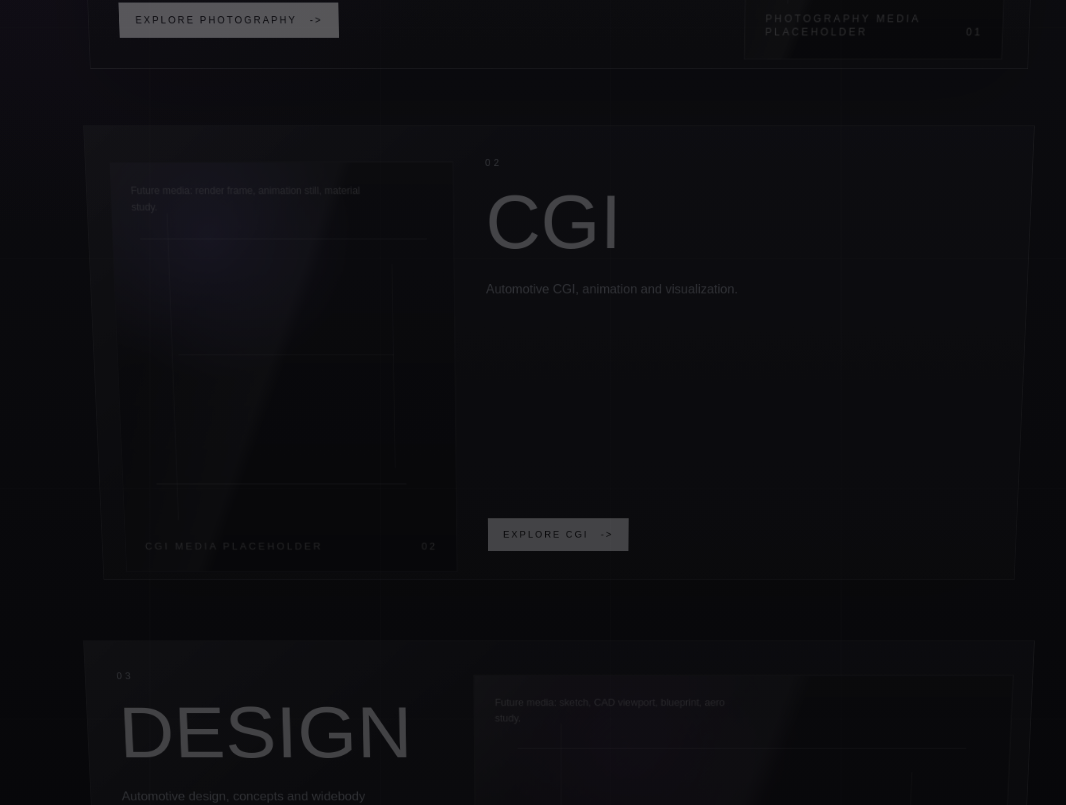
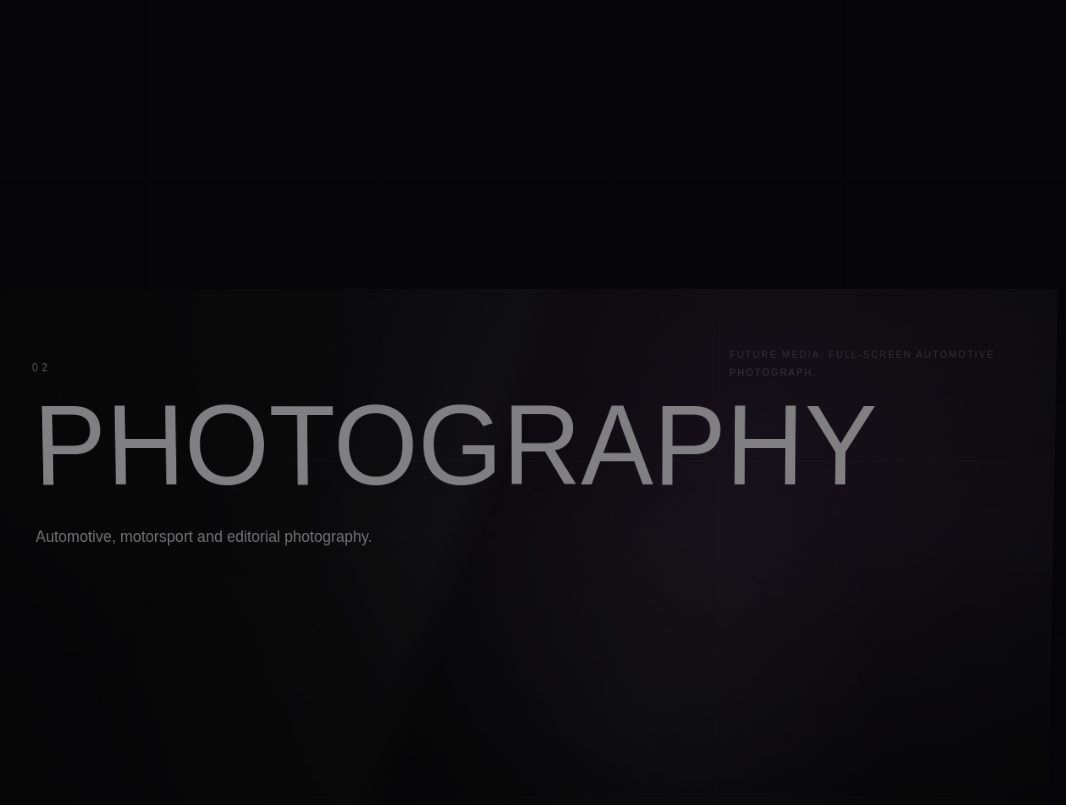
Before and after one commit to ramielscreams/akanimates, a Next.js app: page / in a window 1280 px wide. Shown: the part 1436-2241 px from the top of the page, without its empty margins (81-1147 px from the left). Built offline with nearby package versions, Linux system fonts and the light colour scheme.

Commit message:
rolodex update

```diff
--- a/src/app/globals.css
+++ b/src/app/globals.css
@@ -42,11 +42,12 @@ body {
 .rolodex-shell {
   position: relative;
   isolation: isolate;
-  overflow: clip;
+  min-height: 100dvh;
+  overflow-x: clip;
   background:
-    radial-gradient(circle at 72% 8%, rgba(74, 43, 99, 0.34), transparent 30rem),
-    radial-gradient(circle at 10% 44%, rgba(43, 22, 56, 0.28), transparent 28rem),
-    linear-gradient(180deg, #050507 0%, #0c0c10 48%, #050507 100%);
+    radial-gradient(circle at 78% 12%, rgba(74, 43, 99, 0.24), transparent 32rem),
+    radial-gradient(circle at 6% 48%, rgba(43, 22, 56, 0.24), transparent 34rem),
+    #050507;
 }
 
 .rolodex-atmosphere {
@@ -67,121 +68,189 @@ body {
   transform-style: preserve-3d;
 }
 
-.rolodex-frame {
-  position: sticky;
-  top: clamp(5.75rem, 11svh, 8rem);
-  min-height: calc(100svh - clamp(5.75rem, 11svh, 8rem));
-  display: flex;
-  align-items: center;
-  padding: 6svh clamp(1.5rem, 4vw, 3rem);
+.rolodex-scene-wrap {
+  position: relative;
+  z-index: var(--rolodex-depth);
+  height: 170dvh;
   transform-style: preserve-3d;
 }
 
-.rolodex-frame + .rolodex-frame {
-  margin-top: -18svh;
+.rolodex-scene-wrap:last-child {
+  height: 100dvh;
 }
 
-.rolodex-frame:last-child {
-  margin-bottom: 16svh;
-}
-
-.rolodex-card {
-  width: min(100%, 80rem);
-  height: min(74svh, 46rem);
-  min-height: 34rem;
-  margin: 0 auto;
-  padding: clamp(1.25rem, 3vw, 2.5rem);
-  background:
-    linear-gradient(135deg, rgba(255, 255, 255, 0.075), transparent 30%),
-    linear-gradient(180deg, rgba(20, 20, 26, 0.96), rgba(12, 12, 16, 0.98));
-  border: 1px solid rgba(255, 255, 255, 0.12);
-  box-shadow: 0 2.5rem 7rem rgba(0, 0, 0, 0.42);
-  transform-origin: 50% 42%;
+.rolodex-panel {
+  position: sticky;
+  top: 0;
+  width: 100vw;
+  height: 100dvh;
+  min-height: 100dvh;
+  overflow: hidden;
+  background: var(--rolodex-surface);
+  transform-origin: left center;
   transform-style: preserve-3d;
 }
 
-.rolodex-copy {
-  transform: translateZ(42px);
+.rolodex-media-layer,
+.rolodex-overlay-layer,
+.rolodex-content-layer {
+  position: absolute;
+  inset: 0;
 }
 
-.rolodex-media {
-  transform: translateZ(72px);
+.rolodex-media-layer {
+  z-index: 0;
+  overflow: hidden;
+  background:
+    radial-gradient(circle at 72% 22%, var(--rolodex-accent), transparent 34rem),
+    linear-gradient(135deg, rgba(255, 255, 255, 0.1), transparent 28%),
+    var(--rolodex-surface);
+}
+
+.rolodex-media-field {
+  position: absolute;
+  inset: 0;
+  background:
+    linear-gradient(110deg, transparent 14%, rgba(255, 255, 255, 0.13) 42%, transparent 45%),
+    radial-gradient(circle at 62% 58%, rgba(255, 255, 255, 0.12), transparent 18rem),
+    linear-gradient(180deg, rgba(244, 245, 247, 0.08), rgba(5, 5, 7, 0.6));
+  opacity: 0.72;
+  transform: scale(1.02);
+}
+
+.rolodex-media-lines {
+  position: absolute;
+  inset: 0;
+  background:
+    linear-gradient(90deg, transparent 0 11%, rgba(255, 255, 255, 0.1) 11% calc(11% + 1px), transparent calc(11% + 1px)),
+    linear-gradient(90deg, transparent 0 69%, rgba(255, 255, 255, 0.08) 69% calc(69% + 1px), transparent calc(69% + 1px)),
+    linear-gradient(180deg, transparent 0 24%, rgba(255, 255, 255, 0.12) 24% calc(24% + 1px), transparent calc(24% + 1px)),
+    linear-gradient(180deg, transparent 0 72%, rgba(255, 255, 255, 0.1) 72% calc(72% + 1px), transparent calc(72% + 1px));
+  opacity: 0.55;
+}
+
+.rolodex-media-label,
+.rolodex-media-note {
+  position: absolute;
+  right: clamp(1.5rem, 5vw, 4.5rem);
+  max-width: 20rem;
+  color: rgba(244, 245, 247, 0.46);
+  text-transform: uppercase;
+}
+
+.rolodex-media-label {
+  bottom: clamp(1.5rem, 5vw, 4rem);
+  font-size: 0.6875rem;
+  letter-spacing: 0.26em;
+}
+
+.rolodex-media-note {
+  top: clamp(1.5rem, 5vw, 4rem);
+  font-size: 0.6875rem;
+  letter-spacing: 0.18em;
+  line-height: 1.8;
+}
+
+.rolodex-overlay-layer {
+  z-index: 1;
+  background:
+    linear-gradient(90deg, rgba(5, 5, 7, 0.88), rgba(5, 5, 7, 0.48) 42%, rgba(5, 5, 7, 0.1) 70%),
+    linear-gradient(180deg, rgba(5, 5, 7, 0.3), transparent 34%, rgba(5, 5, 7, 0.72));
+}
+
+.rolodex-content-layer {
+  z-index: 2;
+  display: flex;
+  flex-direction: column;
+  justify-content: space-between;
+  align-items: flex-start;
+  padding: clamp(5rem, 8vh, 7rem) clamp(1.5rem, 6vw, 5rem) clamp(2rem, 6vh, 5rem);
+  pointer-events: none;
+}
+
+.rolodex-content-layer a {
+  pointer-events: auto;
 }
 
 @keyframes rolodex-depth {
   0% {
-    opacity: 0.34;
-    transform: translateY(26svh) translateZ(-150px) rotateX(-7deg) scale(0.88);
-    filter: saturate(0.82) brightness(0.74);
+    opacity: 0.72;
+    transform: translateY(28dvh) translateZ(-120px) rotateX(-3deg) scale(0.92);
+    filter: saturate(0.82) brightness(0.72);
   }
 
-  32%,
-  58% {
+  34%,
+  56% {
     opacity: 1;
     transform: translateY(0) translateZ(0) rotateX(0) scale(1);
     filter: saturate(1) brightness(1);
   }
 
   100% {
-    opacity: 0.28;
-    transform: translateY(-24svh) translateZ(-180px) rotateX(6deg) scale(0.86);
-    filter: saturate(0.76) brightness(0.66);
+    opacity: 0.58;
+    transform: translateY(-18dvh) translateZ(-150px) rotateX(3deg) scale(0.92);
+    filter: saturate(0.78) brightness(0.66);
   }
 }
 
 @keyframes rolodex-media-drift {
   0% {
-    transform: translateY(18px) translateZ(36px) scale(1.045);
+    transform: scale(1.06) translateY(1.8dvh);
   }
 
-  45%,
-  60% {
-    transform: translateY(0) translateZ(72px) scale(1);
+  34%,
+  56% {
+    transform: scale(1.02) translateY(0);
   }
 
   100% {
-    transform: translateY(-18px) translateZ(34px) scale(1.035);
+    transform: scale(1.06) translateY(-1.8dvh);
   }
 }
 
 @supports (animation-timeline: view()) {
-  .rolodex-card {
+  .rolodex-panel {
     animation: rolodex-depth both linear;
-    animation-range: entry -8% exit 108%;
+    animation-range: entry 0% exit 100%;
     animation-timeline: view();
   }
 
-  .rolodex-media {
+  .rolodex-media-field {
     animation: rolodex-media-drift both linear;
-    animation-range: entry -8% exit 108%;
+    animation-range: entry 0% exit 100%;
     animation-timeline: view();
   }
 }
 
 @media (max-width: 767px) {
-  .rolodex-frame {
-    top: 7.25rem;
-    min-height: calc(100svh - 7.25rem);
-    padding: 4svh 1rem;
+  .rolodex-scene-wrap {
+    height: 150dvh;
   }
 
-  .rolodex-frame + .rolodex-frame {
-    margin-top: -12svh;
+  .rolodex-scene-wrap:last-child {
+    height: 100dvh;
   }
 
-  .rolodex-card {
-    height: auto;
-    min-height: min(76svh, 42rem);
-    padding: 1rem;
+  .rolodex-panel {
+    transform-origin: left top;
   }
 
-  .rolodex-copy,
-  .rolodex-media {
-    transform: none;
+  .rolodex-content-layer {
+    padding: 4.5rem 1.5rem 2rem;
+  }
+
+  .rolodex-media-note {
+    display: none;
+  }
+
+  .rolodex-media-label {
+    left: 1.5rem;
+    right: 1.5rem;
+    bottom: 1.25rem;
   }
 
   @supports (animation-timeline: view()) {
-    .rolodex-card {
+    .rolodex-panel {
       animation-name: rolodex-mobile-depth;
     }
   }
@@ -189,19 +258,19 @@ body {
 
 @keyframes rolodex-mobile-depth {
   0% {
-    opacity: 0.54;
-    transform: translateY(12svh) scale(0.95);
+    opacity: 0.82;
+    transform: translateY(16dvh) scale(0.96);
   }
 
-  32%,
-  62% {
+  34%,
+  60% {
     opacity: 1;
     transform: translateY(0) scale(1);
   }
 
   100% {
-    opacity: 0.48;
-    transform: translateY(-10svh) scale(0.95);
+    opacity: 0.76;
+    transform: translateY(-10dvh) scale(0.96);
   }
 }
 
@@ -219,17 +288,20 @@ body {
     perspective: none;
   }
 
-  .rolodex-frame {
+  .rolodex-scene-wrap,
+  .rolodex-scene-wrap:last-child {
+    height: auto;
+  }
+
+  .rolodex-panel {
     position: relative;
     top: auto;
-    min-height: auto;
+    min-height: 100dvh;
     margin-top: 0 !important;
-    padding-block: 2rem;
   }
 
-  .rolodex-card,
-  .rolodex-copy,
-  .rolodex-media {
+  .rolodex-panel,
+  .rolodex-media-field {
     filter: none !important;
     transform: none !important;
   }
--- a/src/app/page.tsx
+++ b/src/app/page.tsx
@@ -1,15 +1,9 @@
 import { Rolodex } from "@/components/home/rolodex";
-import { SiteNavigation } from "@/components/site-navigation";
 
 export default function Home() {
   return (
-    <div className="flex w-full flex-1 flex-col bg-[#050507] text-[#f4f5f7]">
-      <div className="sticky top-0 z-50 border-b border-white/10 bg-[#050507]/88 px-6 py-5 backdrop-blur-md sm:px-10 lg:px-12">
-        <div className="mx-auto max-w-7xl">
-          <SiteNavigation />
-        </div>
-      </div>
-      <main className="flex flex-1 flex-col">
+    <div className="min-h-dvh w-full bg-[#050507] text-[#f4f5f7]">
+      <main>
         <Rolodex />
       </main>
     </div>
--- a/src/components/home/rolodex-item.tsx
+++ b/src/components/home/rolodex-item.tsx
@@ -10,42 +10,51 @@ export type RolodexEntry = {
   mediaLabel: string;
   mediaNote: string;
   accent: string;
-  alignment: "left" | "right";
+  surface: string;
 };
 
 type RolodexItemProps = {
   entry: RolodexEntry;
+  depth: number;
 };
 
-export function RolodexItem({ entry }: RolodexItemProps) {
+export function RolodexItem({ entry, depth }: RolodexItemProps) {
   const style = {
     "--rolodex-accent": entry.accent,
+    "--rolodex-surface": entry.surface,
+    "--rolodex-depth": depth,
   } as CSSProperties;
+  const TitleTag = depth === 1 ? "h1" : "h2";
 
   return (
-    <article className="rolodex-frame" style={style}>
-      <div className="rolodex-card">
-        <div
-          className={`grid h-full gap-8 lg:grid-cols-[0.78fr_1.22fr] lg:gap-12 ${
-            entry.alignment === "right" ? "lg:[&>.rolodex-copy]:order-2" : ""
-          }`}
-        >
-          <div className="rolodex-copy flex flex-col justify-between">
+    <article className="rolodex-scene-wrap" style={style}>
+      <div className="rolodex-panel">
+        <div className="rolodex-media-layer" aria-hidden="true">
+          {/* Replace this placeholder with a future full-screen image, video, or render. */}
+          <div className="rolodex-media-field" />
+          <div className="rolodex-media-lines" />
+          <p className="rolodex-media-label">{entry.mediaLabel}</p>
+          <p className="rolodex-media-note">{entry.mediaNote}</p>
+        </div>
+
+        <div className="rolodex-overlay-layer" aria-hidden="true" />
+
+        <div className="rolodex-content-layer">
           <div>
-              <p className="text-xs uppercase tracking-[0.34em] text-[#a5abb5]">
+            <p className="text-xs uppercase tracking-[0.38em] text-[#a5abb5]">
               {entry.index}
             </p>
-              <h2 className="mt-6 text-5xl font-light uppercase leading-[0.9] tracking-normal text-[#f4f5f7] sm:text-7xl lg:text-8xl">
+            <TitleTag className="mt-6 text-6xl font-light uppercase leading-[0.86] tracking-normal text-[#f4f5f7] sm:text-8xl lg:text-9xl">
               {entry.title}
-              </h2>
-              <p className="mt-7 max-w-sm text-sm leading-7 text-[#a5abb5] sm:text-base">
+            </TitleTag>
+            <p className="mt-8 max-w-[28rem] text-base leading-8 text-[#d7d9de] sm:text-lg">
               {entry.description}
             </p>
           </div>
 
           <Link
             href={entry.href}
-              className="group mt-10 inline-flex min-h-11 w-fit items-center gap-4 bg-[#f4f5f7] px-5 text-xs font-medium uppercase tracking-[0.22em] text-[#050507] transition duration-300 hover:bg-white focus-visible:outline focus-visible:outline-2 focus-visible:outline-offset-4 focus-visible:outline-[#7d67e6]"
+            className="group inline-flex min-h-12 w-fit items-center gap-4 bg-[#f4f5f7] px-5 text-xs font-medium uppercase tracking-[0.22em] text-[#050507] transition duration-300 hover:bg-white focus-visible:outline focus-visible:outline-2 focus-visible:outline-offset-4 focus-visible:outline-[#7d67e6]"
           >
             {entry.cta}
             <span
@@ -56,25 +65,6 @@ export function RolodexItem({ entry }: RolodexItemProps) {
             </span>
           </Link>
         </div>
-
-          <div className="rolodex-media group relative min-h-[360px] overflow-hidden border border-white/10 bg-[#0c0c10] lg:min-h-0">
-            {/* Replace this placeholder with a future optimized Next.js image or video. */}
-            <div className="absolute inset-0 bg-[radial-gradient(circle_at_28%_18%,var(--rolodex-accent),transparent_34%),linear-gradient(135deg,rgba(255,255,255,0.14),transparent_30%),linear-gradient(180deg,transparent,rgba(0,0,0,0.78))]" />
-            <div className="absolute inset-x-[8%] top-[18%] h-px bg-white/18" />
-            <div className="absolute inset-x-[18%] top-[46%] h-px bg-white/12" />
-            <div className="absolute bottom-[22%] left-[10%] h-px w-3/4 bg-white/18" />
-            <div className="absolute left-[16%] top-[12%] h-3/4 w-px bg-white/10" />
-            <div className="absolute right-[18%] top-[24%] h-1/2 w-px bg-white/10" />
-            <div className="absolute inset-0 bg-[linear-gradient(110deg,transparent_12%,rgba(255,255,255,0.16)_46%,transparent_49%)] opacity-45 transition duration-700 group-hover:scale-105" />
-            <div className="absolute bottom-6 left-6 right-6 flex items-end justify-between gap-6 text-xs uppercase tracking-[0.26em] text-white/48">
-              <span>{entry.mediaLabel}</span>
-              <span>{entry.index}</span>
-            </div>
-            <p className="absolute left-6 top-6 max-w-72 text-xs leading-5 text-white/46">
-              {entry.mediaNote}
-            </p>
-          </div>
-        </div>
       </div>
     </article>
   );
--- a/src/components/home/rolodex.tsx
+++ b/src/components/home/rolodex.tsx
@@ -3,65 +3,70 @@ import { RolodexItem, type RolodexEntry } from "@/components/home/rolodex-item";
 const rolodexEntries: RolodexEntry[] = [
   {
     index: "01",
+    title: "About",
+    description:
+      "AK. Automotive photographer, CG artist and designer. Selected automotive visual work, design and experimentation.",
+    href: "/about",
+    cta: "Explore profile",
+    mediaLabel: "About media placeholder",
+    mediaNote: "Future media: portrait, studio scene, showreel frame, or abstract detail.",
+    accent: "rgba(43,22,56,0.58)",
+    surface: "#050507",
+  },
+  {
+    index: "02",
     title: "Photography",
     description: "Automotive, motorsport and editorial photography.",
     href: "/photography",
     cta: "Explore photography",
     mediaLabel: "Photography media placeholder",
-    mediaNote: "Future media: rolling shot, pit lane story, studio detail.",
-    accent: "rgba(74,43,99,0.62)",
-    alignment: "left",
+    mediaNote: "Future media: full-screen automotive photograph.",
+    accent: "rgba(74,43,99,0.54)",
+    surface: "#08080b",
   },
   {
-    index: "02",
+    index: "03",
     title: "CGI",
     description: "Automotive CGI, animation and visualization.",
     href: "/cgi",
     cta: "Explore CGI",
     mediaLabel: "CGI media placeholder",
-    mediaNote: "Future media: render frame, animation still, material study.",
-    accent: "rgba(125,103,230,0.34)",
-    alignment: "right",
+    mediaNote: "Future media: full-screen render, animation still, or material study.",
+    accent: "rgba(125,103,230,0.26)",
+    surface: "#0c0c10",
   },
   {
-    index: "03",
+    index: "04",
     title: "Design",
     description: "Automotive design, concepts and widebody development.",
     href: "/design",
     cta: "Explore design",
     mediaLabel: "Design media placeholder",
-    mediaNote: "Future media: sketch, CAD viewport, blueprint, aero study.",
-    accent: "rgba(43,22,56,0.72)",
-    alignment: "left",
+    mediaNote: "Future media: sketch, CAD viewport, blueprint, or aero study.",
+    accent: "rgba(43,22,56,0.68)",
+    surface: "#09090d",
+  },
+  {
+    index: "05",
+    title: "Contact",
+    description:
+      "Available for automotive visual production, design development and focused collaborations.",
+    href: "/contact",
+    cta: "Get in touch",
+    mediaLabel: "Contact media placeholder",
+    mediaNote: "Future media: restrained atmospheric image or closing showreel frame.",
+    accent: "rgba(74,43,99,0.42)",
+    surface: "#050507",
   },
 ];
 
 export function Rolodex() {
   return (
-    <section
-      className="rolodex-shell"
-      aria-labelledby="portfolio-rolodex-heading"
-    >
+    <section className="rolodex-shell" aria-label="Primary site navigation">
       <div className="rolodex-atmosphere" aria-hidden="true" />
-      <div className="mx-auto flex min-h-[72svh] w-full max-w-7xl flex-col justify-end px-6 pb-12 pt-20 sm:px-10 lg:px-12">
-        <p className="text-xs uppercase tracking-[0.42em] text-[#a5abb5]">
-          Automotive image / render / form
-        </p>
-        <h1
-          id="portfolio-rolodex-heading"
-          className="mt-7 max-w-5xl text-6xl font-light leading-[0.9] tracking-normal text-[#f4f5f7] sm:text-8xl lg:text-9xl"
-        >
-          Visual work for performance machines.
-        </h1>
-        <p className="mt-8 max-w-xl text-base leading-8 text-[#a5abb5]">
-          A vertical index of photography, CGI, and automotive design. Scroll to
-          move through the work like a mechanical visual archive.
-        </p>
-      </div>
-
-      <div className="rolodex-track" aria-label="Portfolio disciplines">
-        {rolodexEntries.map((entry) => (
-          <RolodexItem key={entry.index} entry={entry} />
+      <div className="rolodex-track">
+        {rolodexEntries.map((entry, index) => (
+          <RolodexItem key={entry.index} entry={entry} depth={index + 1} />
         ))}
       </div>
     </section>
```
Lines whose indentation alone changed are shown as unchanged.
